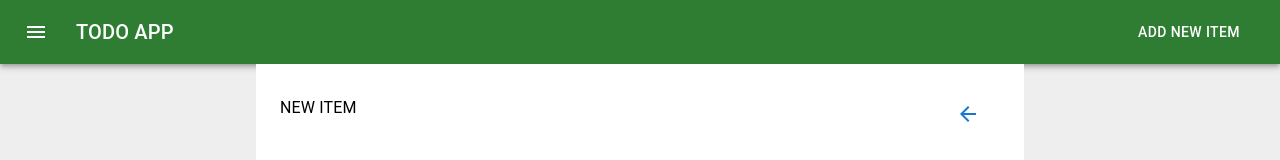
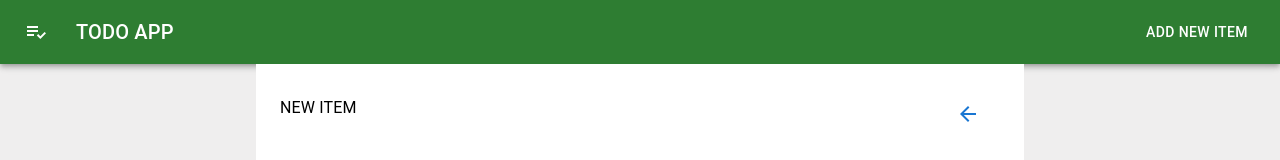
Before and after one commit to tunexlevel/todo-app, a Next.js app: page /newItem in a window 1280 px wide. Shown: the top 160 px of the page. Built offline with nearby package versions, Linux system fonts and the light colour scheme; no server answers.

Commit message:
fix types and props

```diff
--- a/pages/_app.tsx
+++ b/pages/_app.tsx
@@ -1,7 +1,9 @@
 import '../styles/globals.css'
 import Layout from '../src/components/Layout/Layout'
+import { AppProps } from 'next/app';
 
-function MyApp({ Component, pageProps }) {
+
+function MyApp({ Component, pageProps }: AppProps) {
   return (
     <Layout>
       <Component {...pageProps} />
--- a/pages/api/item/[id].tsx
+++ b/pages/api/item/[id].tsx
@@ -7,8 +7,9 @@ import type { NextApiRequest, NextApiResponse } from 'next'
 export default function handler(req: NextApiRequest, res: NextApiResponse) {
 
     const data = req.query;
+    const id = data.id as string;
 
-    const item = ItemModel.getById(parseInt(data.id))
+    const item = ItemModel.getById(parseInt(id))
 
     if (item.length < 1) {
         res.status(404).json({ message: 'Item not found!' })
--- a/src/components/Item/ItemModel.tsx
+++ b/src/components/Item/ItemModel.tsx
@@ -31,7 +31,7 @@ function find(x: string, limit: number): { items: Item[], total: number } {
 
 function getByTaskId(id: number, task: Task[]): Task[] {
 
-    return task.filter(x => x.id.toString() === id.toString())
+    return task.filter(x => x.id  === id )
 }
 
 function getById(id: number): Item[] {
--- a/src/components/Layout/Layout.tsx
+++ b/src/components/Layout/Layout.tsx
@@ -1,10 +1,11 @@
 import { Box, Container } from "@mui/material"
 import NavBar from "../NavBar/NavBar"
 import useMediaQuery from '@mui/material/useMediaQuery';
+import { ReactNode } from "react";
 
 
 
-const Layout = ({ children }) => {
+const Layout = ({ children }: {children: ReactNode}) => {
 
     // const [xsmall, small, small2, medium, large] = useMediaQuery([
     //     "(max-width: 599px)",
--- a/src/components/NavBar/NavBar.tsx
+++ b/src/components/NavBar/NavBar.tsx
@@ -5,13 +5,26 @@ import Toolbar from '@mui/material/Toolbar';
 import Typography from '@mui/material/Typography';
 import Button from '@mui/material/Button';
 import IconButton from '@mui/material/IconButton';
-import MenuIcon from '@mui/icons-material/Menu';
+import PlaylistAddCheckIcon from '@mui/icons-material/PlaylistAddCheck';
 import Link from 'next/link';
+import { ThemeProvider, createTheme } from '@mui/material/styles';
+import { colors } from '@mui/material';
+
+const theme = createTheme({
+    palette: {
+        mode: 'light',
+        primary: {
+            main: "#2e7d32",
+        },
+    },
+});
+
 
 export default function ButtonAppBar() {
     return (
         <Box sx={{ flexGrow: 1 }}>
-            <AppBar position="static" color="success" >
+            <ThemeProvider theme={theme}>
+                <AppBar position="static">
                     <Toolbar>
                         <IconButton
                             size="large"
@@ -20,17 +33,17 @@ export default function ButtonAppBar() {
                             aria-label="menu"
                             sx={{ mr: 2 }}
                         >
-                        <MenuIcon />
+                            <PlaylistAddCheckIcon />
                         </IconButton>
 
                         <Typography variant="h6" component="div" sx={{ flexGrow: 1 }}>
                             <Link href='/'>TODO APP</Link>
                         </Typography>
 
-                    <Button variant="inherit"><Link href='/newItem'>ADD NEW ITEM</Link></Button>
-                    {/* <Button variant="inherit" href="/newItem">Add new item</Button> */}
+                        <Button color="inherit"><Link href='/newItem'>ADD NEW ITEM</Link></Button>
                     </Toolbar>
                 </AppBar>
+            </ThemeProvider>
         </Box>
     );
 }
```
Lines whose indentation alone changed are shown as unchanged.
